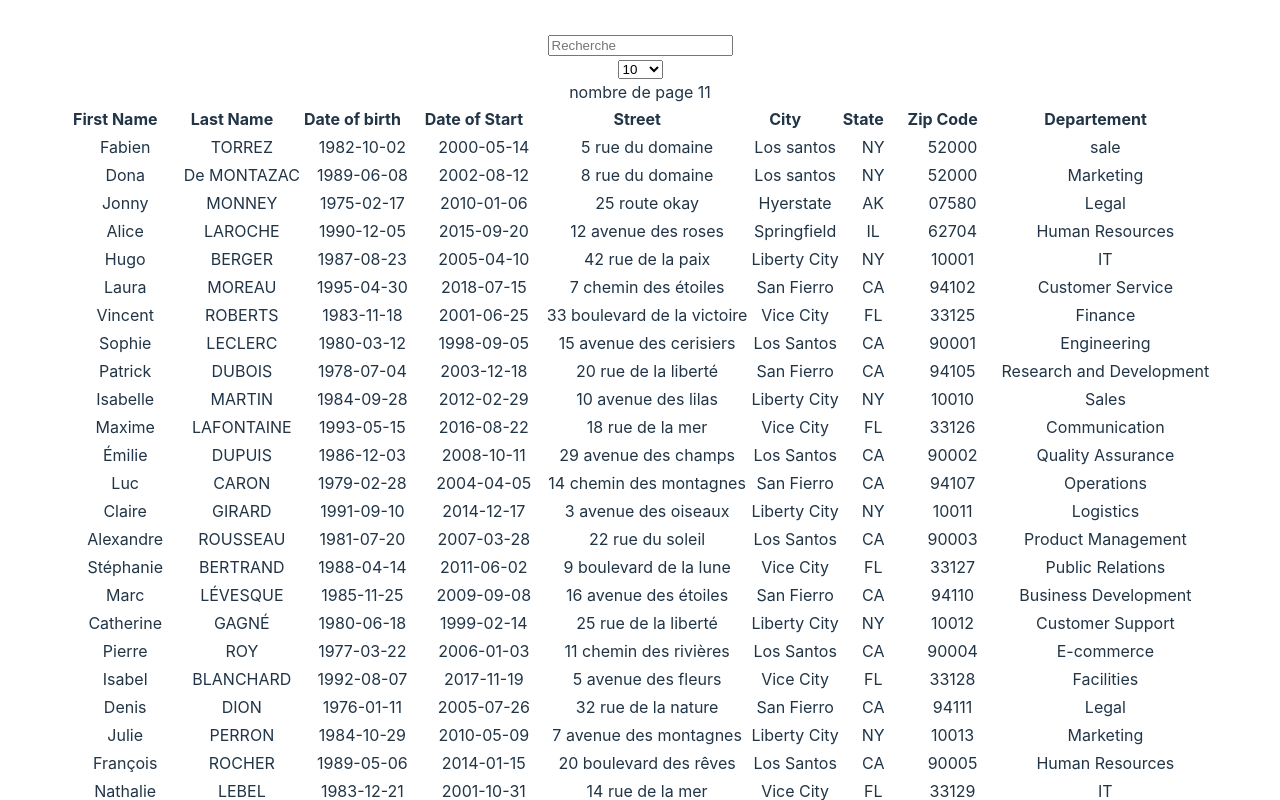
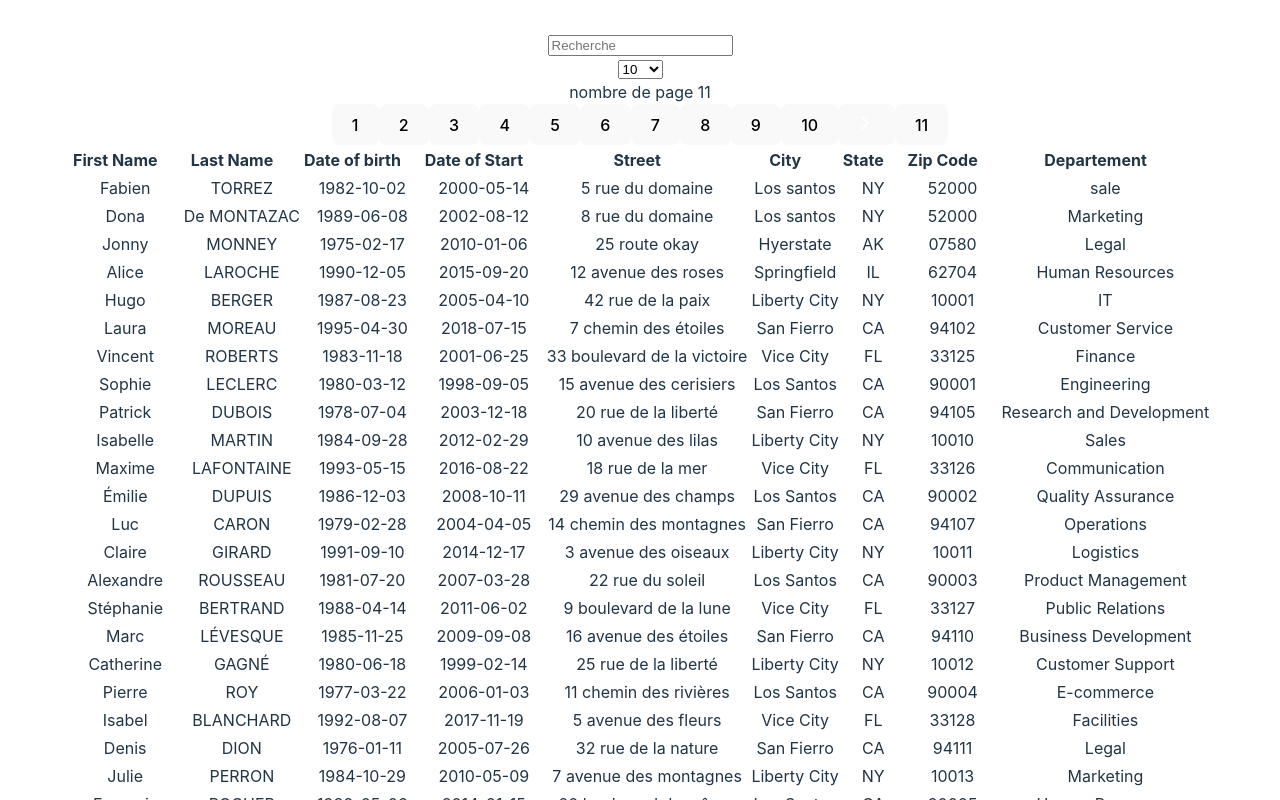
Before and after one commit to AxelGalliand/RHnet, a React (Vite) app: page /employees in a window 1280 px wide. Shown: the top 800 px of the page. Built offline with nearby package versions, Linux system fonts and the light colour scheme.

Commit message:
working pagination

```diff
--- a/src/Component/tableMaker.jsx
+++ b/src/Component/tableMaker.jsx
@@ -8,17 +8,20 @@ import styles from '../styles/tableMaker.module.css';
 import TableContent from '../Component/TableContent';
 import chevUp from '../assets/chevronUp.svg';
 import chevDown from '../assets/chevronDown.svg';
+import chevRight from '../assets/chevronRight.svg';
+import chevLeft from '../assets/chevronLeft.svg';
 import PropTypes from 'prop-types';
+import { current } from '@reduxjs/toolkit';
 
 const TableMaker = (props) => {
 
     const data = [...props.rows]
     const [rows, setRows] = useState([...props.rows]);
     const [columns, setColumns] = useState(props.columns);
-    const [slice, setSlice] = useState(10)
-    const [currentIndex, setCurrentIndex] = useState(0)
-    const [search, setSearch] = useState("")
-    const [totalPage, setTotalPage] = useState(Math.ceil(data.length / slice))
+    const [slice, setSlice] = useState(10);
+    const [search, setSearch] = useState("");
+    const [totalPage, setTotalPage] = useState(Math.ceil(data.length / slice));
+    const [currentPage, setCurrentPage] = useState(1);
     const sortRow = (column) => {
       console.log(column);
       const columnsUpdated = [...columns];
@@ -84,8 +87,44 @@ const TableMaker = (props) => {
       const number = +e.target.value
       setSlice(number)
       setTotalPage(Math.ceil(data.length / number))
+      setCurrentPage (1)
+      setRows(data.slice(0, number))
     }
 
+    const range = (from, to, step = 1) => {
+      let i = from;
+      const range = [];
+
+      while (i <= to) {
+        range.push(i);
+        i += step;
+      }
+
+      return range;
+    }
+
+    const changePage = (numberPage) => {
+      setCurrentPage(numberPage)
+      setRows(data.slice((numberPage - 1) * slice, numberPage * slice))
+    }
+
+    const firstPage = () => {
+      setCurrentPage(1)
+    }
+
+    const lastPage = () => {
+      setCurrentPage(totalPage)
+    }
+
+    const previousPage = () => {
+      setCurrentPage(currentPage - 1)
+      setRows(data.slice((currentPage - 2) * slice, (currentPage - 1) * slice))
+    }
+
+    const nextPage = () => {
+      setCurrentPage(currentPage + 1)
+      setRows(data.slice(currentPage * slice, (currentPage + 1) * slice))
+    }
 
     return (
 
@@ -98,9 +137,24 @@ const TableMaker = (props) => {
               <option value={50}>50</option>
               <option value={100}>100</option>
             </select>
-          <div className="pagination">
+          </div>
+          <div className={styles["pagination"]}>
               nombre de page {totalPage}
           </div>
+          <div className={styles["paginate"]}>
+
+            <button onClick={() => firstPage()}>1</button>
+            {currentPage === 1 ? null : <button onClick={() => previousPage()}><img src={chevLeft}/></button>}
+
+            {range(2, totalPage-1).map((numberPage) => {
+              return (
+                <button key={numberPage} onClick={() => changePage(numberPage)} className={currentPage === numberPage ? 'active' : null}>
+                  {numberPage}
+                </button>
+              )
+            })}
+            {currentPage === totalPage ? null : <button onClick={() => nextPage()} ><img src={chevRight}/></button>}
+            {totalPage === 1 ? null : <button onClick={() => lastPage()}>{totalPage}</button>}
           </div>
             <Table striped bordered hover>
               <thead>
@@ -113,6 +167,22 @@ const TableMaker = (props) => {
                 <TableContent columns={columns} data={rows}/>
             </Table>
 
+          <div className={styles["paginate"]}>
+
+            <button onClick={() => firstPage()}>1</button>
+            {currentPage === 1 ? null : <button onClick={() => previousPage()}><img src={chevLeft}/></button>}
+
+            {range(2, totalPage-1).map((numberPage) => {
+              return (
+                <button key={numberPage} onClick={() => changePage(numberPage)} className={currentPage === numberPage ? 'active' : null}>
+                  {numberPage}
+                </button>
+              )
+            })}
+            {currentPage === totalPage ? null : <button onClick={() => nextPage()} ><img src={chevRight}/></button>}
+            {totalPage === 1 ? null : <button onClick={() => lastPage()}>{totalPage}</button>}
+          </div>
+
         </div>
     )
 }
--- a/src/features/pagination.slice.js
+++ /dev/null
@@ -1,14 +0,0 @@
-import { createSlice } from "@reduxjs/toolkit";
-import info from '../data/data.json';
-
- export const paginationSlice = createSlice({
-    name: "pagination",
-    initialState: {
-        sliceBy: 10,
-    },
-
- })
-
- export const {paginationCreation} = paginationSlice.actions;
- export const statePagination = (state) => state.pagination;
- export default paginationSlice.reducer;
--- a/src/store/store.js
+++ b/src/store/store.js
@@ -1,10 +1,8 @@
 import { configureStore } from "@reduxjs/toolkit";
 import employeSlice from "../features/employe.slice";
-import paginationSlice from "../features/pagination.slice";
 
 export default configureStore({
     reducer: {
         employe: employeSlice,
-        pagination: paginationSlice
     }
 })
```
Also changed, not shown: src/assets/chevronLeft.svg (added), src/assets/chevronRight.svg (added). Lines whose indentation alone changed are shown as unchanged.
